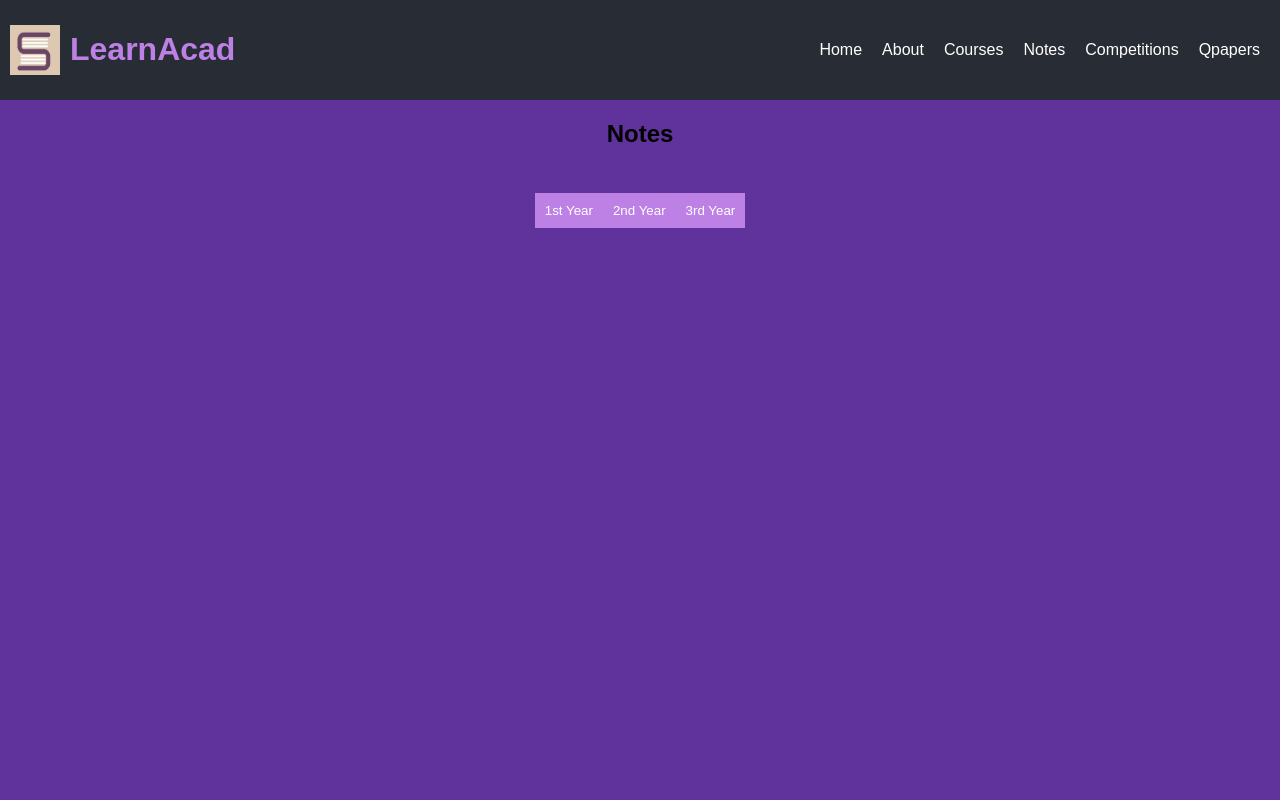
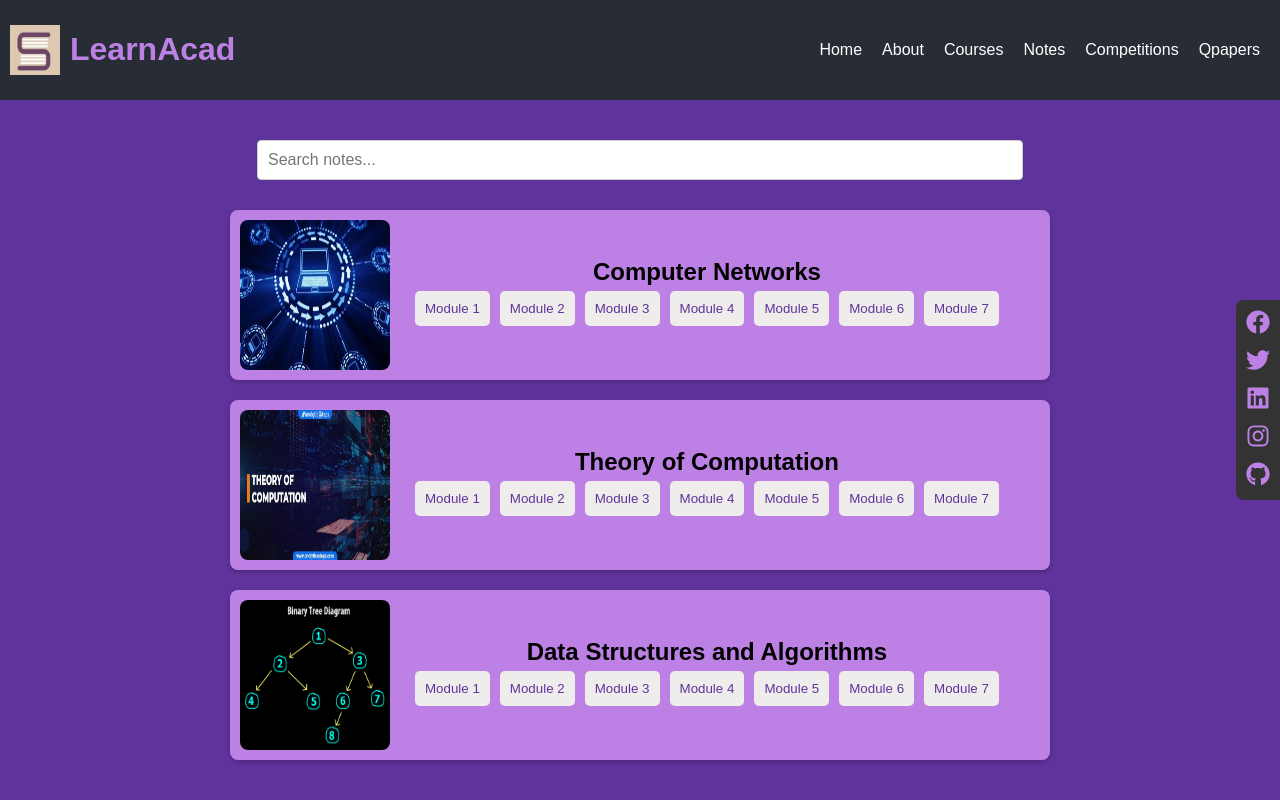
Before and after one commit to D-Vika-shan/Learnacad, a React (Create React App) app: page /notes in a window 1280 px wide. Built offline with nearby package versions, Linux system fonts and the light colour scheme.

Commit message:
including sidebar

```diff
--- a/package.json
+++ b/package.json
@@ -8,6 +8,7 @@
     "@testing-library/user-event": "^13.5.0",
     "react": "^18.3.1",
     "react-dom": "^18.3.1",
+    "react-icons": "^5.2.1",
     "react-router-dom": "^6.24.1",
     "react-scripts": "5.0.1",
     "web-vitals": "^2.1.4"
--- a/src/App.js
+++ b/src/App.js
@@ -4,14 +4,16 @@ import Home from './Home';
 import About from './About';
 import Courses from './Courses';
 import Notes from './Notes';
-import Competitions from './Competitions'; // Import the Competitions component
-import Qpapers from './Qpapers'; // Import the Qpapers component
+import Competitions from './Competitions';
+import Qpapers from './Qpapers';
+import SocialMediaSidebar from './SocialMediaSidebar';
 import './App.css';
 
 function App() {
   return (
     <Router>
       <div className="App">
+        <SocialMediaSidebar />
         <header className="App-header">
           <Link to="/" className="logo-link">
             <img src='./images/logo.jpg' alt="logo" height="50" width="50" className="logo-img" />
@@ -23,7 +25,7 @@ function App() {
             <Link to="/courses">Courses</Link>
             <Link to="/notes">Notes</Link>
             <Link to="/competitions">Competitions</Link>
-            <Link to="/qpapers">Qpapers</Link> {/* Add Qpapers link */}
+            <Link to="/qpapers">Qpapers</Link>
           </nav>
         </header>
         <main>
@@ -33,7 +35,7 @@ function App() {
             <Route path="/courses" element={<Courses />} />
             <Route path="/notes" element={<Notes />} />
             <Route path="/competitions" element={<Competitions />} />
-            <Route path="/qpapers" element={<Qpapers />} /> {/* Add Qpapers route */}
+            <Route path="/qpapers" element={<Qpapers />} />
           </Routes>
         </main>
         <footer>
--- a/src/Competitions.css
+++ b/src/Competitions.css
@@ -1,6 +1,7 @@
 .competitions {
   padding: 20px;
   text-align: center;
+  animation: fadeInUp 1s ease-in-out;
 }
 
 .competitions h1 {
@@ -13,19 +14,14 @@
   padding: 0;
 }
 
-button{
- background-color: #5d0792;
- color:white;
-}
-
 .competition-item {
-
   background-color: #bd81e6;
   padding: 15px;
   border-radius: 8px;
   margin-bottom: 20px;
   text-align: left;
   transition: box-shadow 0.3s;
+  animation: fadeIn 0.5s ease-in-out;
 }
 
 .competition-item:hover {
@@ -39,6 +35,7 @@ button{
 
 .competition-item p {
   margin: 5px 0;
+  color: #555;
 }
 
 .competition-item a {
@@ -49,3 +46,39 @@ button{
 .competition-item a:hover {
   text-decoration: underline;
 }
+
+.competition-item button {
+  background-color: #5d0792;
+  color: white;
+  border: none;
+  padding: 8px 15px;
+  border-radius: 4px;
+  cursor: pointer;
+  transition: background-color 0.3s;
+}
+
+.competition-item button:hover {
+  background-color: #490669;
+}
+
+/* Fade-in animation */
+@keyframes fadeIn {
+  from {
+    opacity: 0;
+  }
+  to {
+    opacity: 1;
+  }
+}
+
+/* Fade-in-up animation */
+@keyframes fadeInUp {
+  from {
+    opacity: 0;
+    transform: translateY(20px);
+  }
+  to {
+    opacity: 1;
+    transform: translateY(0);
+  }
+}
--- a/src/Competitions.js
+++ b/src/Competitions.js
@@ -1,5 +1,5 @@
 import React from 'react';
-import './Competitions.css'; // Create and import a CSS file for styling
+import './Competitions.css'; // Import your CSS file for styling
 
 const competitions = [
   {
--- a/src/Courses.css
+++ b/src/Courses.css
@@ -1,7 +1,7 @@
 .courses {
     display: flex;
     flex-wrap: wrap;
-    gap: 20px;
+    gap: 10px;
     justify-content: center;
     padding: 20px;
   }
@@ -15,7 +15,7 @@
     border: 1px solid #ccc;
   }
 
-  .course {
+  .coursenote {
     width: 500px;
     display: flex;
     align-items: center;
--- a/src/Courses.js
+++ b/src/Courses.js
@@ -71,7 +71,7 @@ const Courses = () => {
         onChange={handleSearchChange}
       />
       {filteredCourses.map(course => (
-        <div key={course.id} className="course">
+        <div key={course.id} className="coursenote">
           <a href={course.youtubeLink} target="_blank" rel="noopener noreferrer">
             <img src={course.imageUrl} alt={course.name} className="course-image" />
           </a>
--- /dev/null
+++ b/src/Notes.css
@@ -0,0 +1,79 @@
+.notes {
+  display: flex;
+  flex-wrap: wrap;
+  gap: 20px;
+  justify-content: center;
+  padding: 20px;
+}
+
+
+.module-button{
+  background-color: #efecec;
+  color:rgb(95, 51, 155);
+  border-radius: 5px;
+  margin:5px;
+  padding:10px;
+  border:0px;
+}
+
+.module-button:hover{
+  color: #efecec;
+  background-color:rgb(95, 51, 155);
+}
+
+input[type="text"] {
+  width: 60%;
+  padding: 10px;
+  font-size: 1em;
+  margin-bottom: 10px;
+  border-radius: 4px;
+  border: 1px solid #ccc;
+}
+
+.course {
+  width: 800px;
+  display: flex;
+  align-items: center;
+  background-color: #bd81e6;
+  padding: 10px;
+  border-radius: 8px;
+  box-shadow: 0 2px 4px rgba(0, 0, 0, 0.2);
+  transition: transform 0.2s;
+  animation: fadeIn 1s ease-in-out;
+}
+
+.course:hover {
+  transform: scale(1.05);
+}
+
+.course-image {
+  width: 150px;
+  height: 150px;
+  border-radius: 8px;
+  margin-right: 20px;
+}
+
+.course-details {
+  display: flex;
+  flex-direction: column;
+}
+
+.course-details h3 {
+  margin: 0;
+  font-size: 1.5em;
+}
+
+.course-details p {
+  margin: 5px 0 0;
+  color: #555;
+}
+
+/* Add fade-in animation */
+@keyframes fadeIn {
+  from {
+    opacity: 0;
+  }
+  to {
+    opacity: 1;
+  }
+}
--- a/src/Notes.js
+++ b/src/Notes.js
@@ -1,59 +1,95 @@
 import React, { useState } from 'react';
+import './Notes.css'; // Create and import a CSS file for styling
 
-const notesData = {
-  '1st Year': {
-    'Chemistry': 'Link to Chemistry notes',
-    'Calculus': 'Link to Calculus notes',
-
-    // Add more subjects as needed
+const notesData = [
+  {
+    id: 1,
+    name: 'Computer Networks',
+    imageUrl: './images/CN.jpeg',
+    modules: [
+      { name: 'Module 1', pdfUrl: 'https://drive.google.com/file/d/<your-file-id-1>/preview' },
+      { name: 'Module 2', pdfUrl: 'https://drive.google.com/file/d/<your-file-id-2>/preview' },
+      { name: 'Module 3', pdfUrl: 'https://drive.google.com/file/d/<your-file-id-3>/preview' },
+      { name: 'Module 4', pdfUrl: 'https://drive.google.com/file/d/<your-file-id-4>/preview' },
+      { name: 'Module 5', pdfUrl: 'https://drive.google.com/file/d/<your-file-id-5>/preview' },
+      { name: 'Module 6', pdfUrl: 'https://drive.google.com/file/d/<your-file-id-6>/preview' },
+      { name: 'Module 7', pdfUrl: 'https://drive.google.com/file/d/<your-file-id-7>/preview' },
+    ],
   },
-  '2nd Year': {
-    'OS': 'Link to OS notes',
-    'DBMS': 'Link to DBMS notes',
-    // Add more subjects as needed
+  {
+    id: 2,
+    name: 'Theory of Computation',
+    imageUrl: './images/TOC.jpg',
+    modules: [
+      { name: 'Module 1', pdfUrl: 'https://drive.google.com/file/d/<your-file-id-8>/preview' },
+      { name: 'Module 2', pdfUrl: 'https://drive.google.com/file/d/<your-file-id-9>/preview' },
+      { name: 'Module 3', pdfUrl: 'https://drive.google.com/file/d/<your-file-id-10>/preview' },
+      { name: 'Module 4', pdfUrl: 'https://drive.google.com/file/d/<your-file-id-11>/preview' },
+      { name: 'Module 5', pdfUrl: 'https://drive.google.com/file/d/<your-file-id-12>/preview' },
+      { name: 'Module 6', pdfUrl: 'https://drive.google.com/file/d/<your-file-id-13>/preview' },
+      { name: 'Module 7', pdfUrl: 'https://drive.google.com/file/d/<your-file-id-14>/preview' },
+    ],
   },
-  '3rd Year': {
-    'SE': 'Link to OS notes',
-    'DL': 'Link to DBMS notes',
-    // Add more subjects as needed
-  }
-  // Add more years as needed
-};
+  {
+    id: 3,
+    name: 'Data Structures and Algorithms',
+    imageUrl: './images/DSA.png',
+    modules: [
+      { name: 'Module 1', pdfUrl: 'https://drive.google.com/file/d/<your-file-id-15>/preview' },
+      { name: 'Module 2', pdfUrl: 'https://drive.google.com/file/d/<your-file-id-16>/preview' },
+      { name: 'Module 3', pdfUrl: 'https://drive.google.com/file/d/<your-file-id-17>/preview' },
+      { name: 'Module 4', pdfUrl: 'https://drive.google.com/file/d/<your-file-id-18>/preview' },
+      { name: 'Module 5', pdfUrl: 'https://drive.google.com/file/d/<your-file-id-19>/preview' },
+      { name: 'Module 6', pdfUrl: 'https://drive.google.com/file/d/<your-file-id-20>/preview' },
+      { name: 'Module 7', pdfUrl: 'https://drive.google.com/file/d/<your-file-id-21>/preview' },
+    ],
+  },
+  // Add more courses with modules as needed
+];
 
 const Notes = () => {
-  const [selectedYear, setSelectedYear] = useState(null);
-  const [selectedSubject, setSelectedSubject] = useState(null);
+  const [searchTerm, setSearchTerm] = useState('');
+  const [filteredCourses, setFilteredCourses] = useState(notesData);
+
+  const handleSearchChange = (e) => {
+    setSearchTerm(e.target.value);
+    filterCourses(e.target.value);
+  };
+
+  const filterCourses = (term) => {
+    const filtered = notesData.filter(course =>
+      course.name.toLowerCase().includes(term.toLowerCase())
+    );
+    setFilteredCourses(filtered);
+  };
 
   return (
     <div className="notes">
-      <h2>Notes</h2>
-      <div className="years">
-        {Object.keys(notesData).map(year => (
-          <button key={year} onClick={() => setSelectedYear(year)}>
-            {year}
-          </button>
-        ))}
-      </div>
-
-      {selectedYear && (<>
-        <h3>{selectedYear}</h3>
-        <div className="subjects side">
-
-          {Object.keys(notesData[selectedYear]).map(subject => (
-            <button key={subject} onClick={() => setSelectedSubject(notesData[selectedYear][subject])}>
-              {subject}
-            </button>
-          ))}
-        </div></>
-      )}
-
-
-      {selectedSubject && (
-        <div className="note-content side">
-          <h3>Notes</h3>
-          <p>{selectedSubject}</p>
+      <input
+        type="text"
+        placeholder="Search notes..."
+        value={searchTerm}
+        onChange={handleSearchChange}
+      />
+      {filteredCourses.map(course => (
+        <div key={course.id} className="course">
+          <img src={course.imageUrl} alt={course.name} className="course-image" />
+          <div className="course-details">
+            <h3>{course.name}</h3>
+            <div className="modules">
+              {course.modules.map((module, index) => (
+                <button
+                  key={index}
+                  className="module-button"
+                  onClick={() => window.open(module.pdfUrl, '_blank')}
+                >
+                  {module.name}
+                </button>
+              ))}
+            </div>
+          </div>
         </div>
-      )}
+      ))}
     </div>
   );
 };
--- a/src/Qpapers.js
+++ b/src/Qpapers.js
@@ -6,7 +6,7 @@ const pdfsData = [
     id: 1,
     subject: 'Complex Variables and Linear Algebra',
     description: 'BMAT201L-A2+TA2+TAA2-CAT1_Answer key2',
-    pdfUrl: "./papers/BMAT201L-A2+TA2+TAA2-CAT1_Answer key2.pdf"
+    pdfUrl: "https://drive.google.com/file/d/1K8BGkz2NFnm077kWyh5J_M6aXXXKIFKj/view?usp=sharing"
   },
   {
     id: 2,
--- /dev/null
+++ b/src/SocialMediaSidebar.css
@@ -0,0 +1,22 @@
+.social-media-sidebar {
+  position: fixed;
+  top: 50%;
+  right: 0;
+  transform: translateY(-50%);
+  display: flex;
+  flex-direction: column;
+  gap: 10px;
+  background-color: #333;
+  padding: 10px;
+  border-radius:  8px 0 0 8px ;
+}
+
+.social-icon {
+  color: #bd81e6;;
+  font-size: 24px;
+  transition: color 0.3s;
+}
+
+.social-icon:hover {
+  color: #bd81e6; /* Change this to your theme color */
+}
--- /dev/null
+++ b/src/SocialMediaSidebar.js
@@ -0,0 +1,27 @@
+import React from 'react';
+import './SocialMediaSidebar.css';
+import { FaFacebook, FaTwitter, FaLinkedin, FaInstagram, FaGithub } from 'react-icons/fa';
+
+const SocialMediaSidebar = () => {
+  return (
+    <div className="social-media-sidebar">
+      <a href="https://www.facebook.com" target="_blank" rel="noopener noreferrer">
+        <FaFacebook className="social-icon" />
+      </a>
+      <a href="https://www.twitter.com" target="_blank" rel="noopener noreferrer">
+        <FaTwitter className="social-icon" />
+      </a>
+      <a href="https://www.linkedin.com" target="_blank" rel="noopener noreferrer">
+        <FaLinkedin className="social-icon" />
+      </a>
+      <a href="https://www.instagram.com" target="_blank" rel="noopener noreferrer">
+        <FaInstagram className="social-icon" />
+      </a>
+      <a href="https://www.github.com" target="_blank" rel="noopener noreferrer">
+        <FaGithub className="social-icon" />
+      </a>
+    </div>
+  );
+};
+
+export default SocialMediaSidebar;
```
Also changed, not shown: 2 other files (tests, documents, lock files or other folders).
